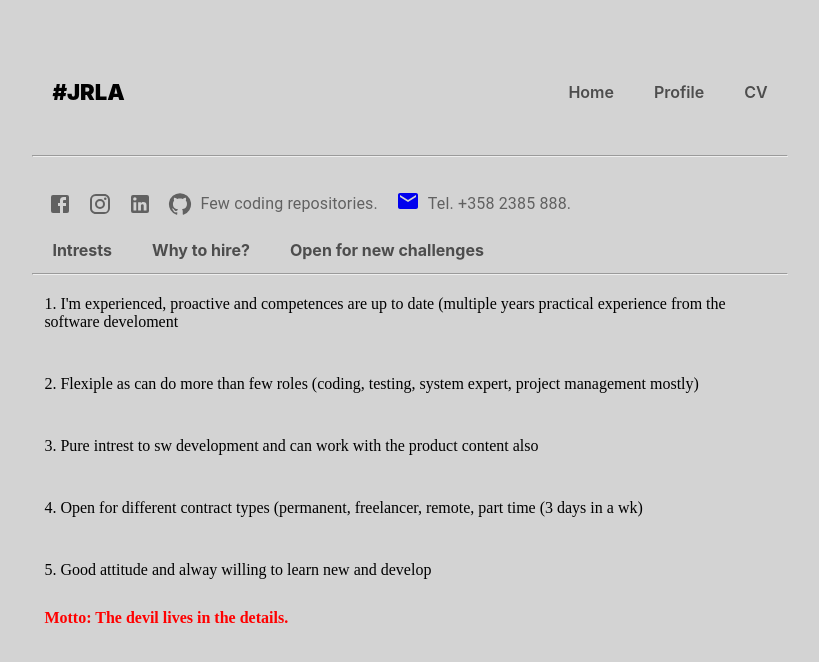
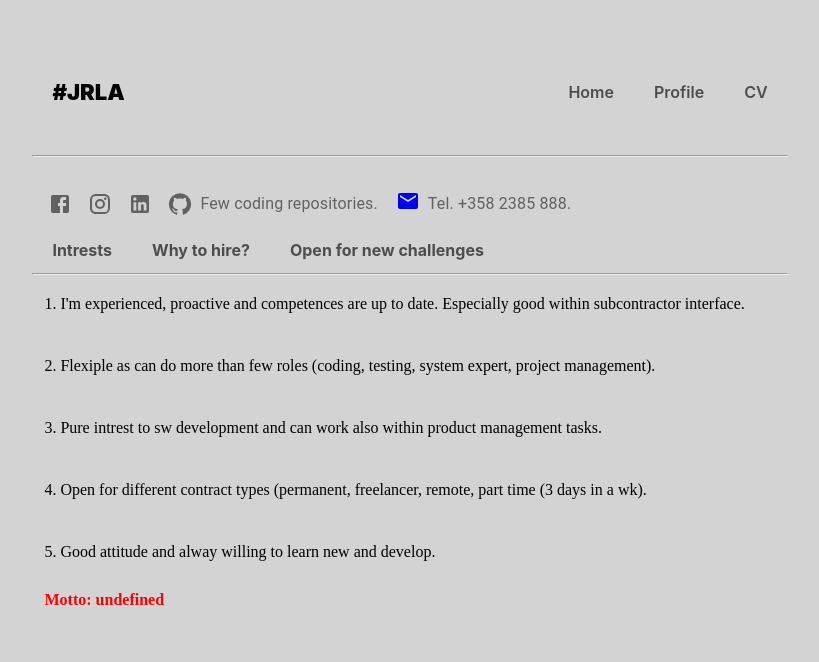
Before and after one commit to JouniR68/CV, a React (Vite) app: page /profile/why in a window 1280 px wide. Shown: the top 662 px of the page, without its empty margins (230-1049 px from the left). Built offline with nearby package versions, Linux system fonts and the light colour scheme.

Commit message:
Tunings..

```diff
--- a/data/datapkg.json
+++ b/data/datapkg.json
@@ -2,10 +2,9 @@
   "tech": [
     {
       "id": 1,
-      "General": "In recent years been working with the web - development and project management",
       "Programming": ["JS", "React", "Node", "CSS", "Material UI", "PHP"],
       "Database": ["Postgress", "Sqlite", "Mysql"],
-      "Tools": ["JIRA", "Confluence", "Git", "SVN", "Virtual envs"],
+      "Tools": ["Admin level with the Atlassian products (JIRA, Confluense, Bitbucket)", "Git", "SVN", "Virtual envs", "CD/CD pipelines"],
       "ProjectMethods": ["Waterfall", "Kanban", "Scrum"]
     }
   ],
@@ -19,12 +18,11 @@
 
     "hire":[{
       "id": 1,
-      "why 1": "I'm experienced, proactive and competences are up to date (multiple years practical experience from the software develoment",
-      "why 2": "Flexiple as can do more than few roles (coding, testing, system expert, project management mostly)",
-      "why 3": "Pure intrest to sw development and can work with the product content also",
-      "why 4": "Open for different contract types (permanent, freelancer, remote, part time (3 days in a wk)",
-      "why 5": "Good attitude and alway willing to learn new and develop",
-      "motto": "The devil lives in the details."
+      "why 1": "I'm experienced, proactive and competences are up to date. Especially good within subcontractor interface.",
+      "why 2": "Flexiple as can do more than few roles (coding, testing, system expert, project management).",
+      "why 3": "Pure intrest to sw development and can work also within product management tasks.",
+      "why 4": "Open for different contract types (permanent, freelancer, remote, part time (3 days in a wk).",
+      "why 5": "Good attitude and alway willing to learn new and develop."
     }],
 
   "workhistory": [
--- a/src/components/Home.jsx
+++ b/src/components/Home.jsx
@@ -6,7 +6,8 @@ export default function Home() {
     <>
       <h1>Welcome</h1>
       <div className='home-container'>
-        Sole purpose of these pages is to act as a net based CV. The target is to open discussions how may I help you / your company.
+        Welcome to my pages, in here trying to paint a picture from myself and what I'm all about. In here you can see my work history, competences and other details.
+        Hopefully you find time to discuss, how I can contribute with your success story.
       </div>
     </>
   );
--- a/src/components/Profile.jsx
+++ b/src/components/Profile.jsx
@@ -25,6 +25,7 @@ export default function Education() {
                 <td className='row'>Work: {profile.Profession}</td>
                 <td className='row'>Familly: {profile.Familly}</td>
                 <td className='row'>Mail: jriimala@gmail.com</td>
+                <td className='row'>Tel: +358 2385 888</td>
               </table>
             </div>
           ))}
```
